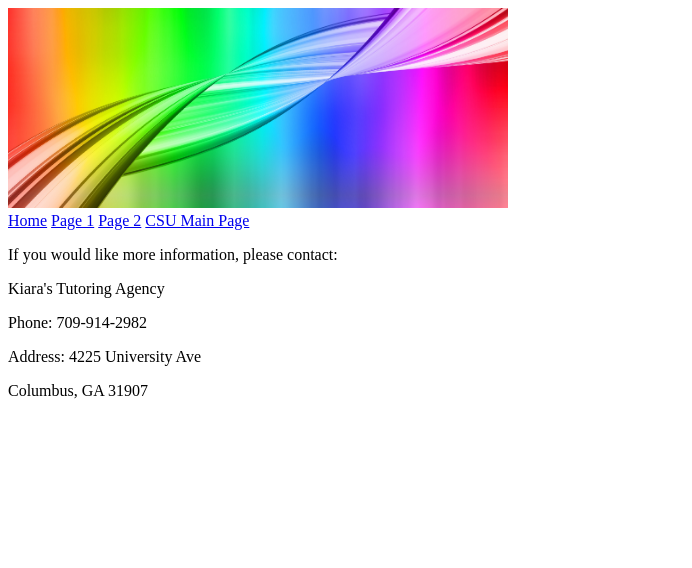
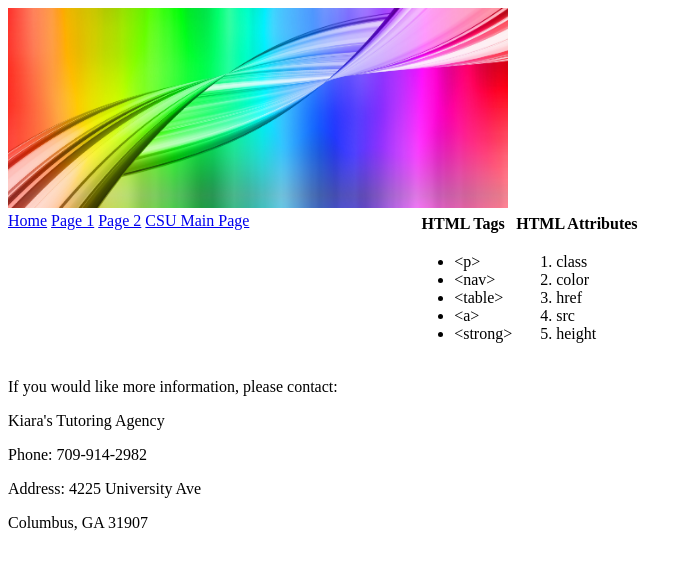
Before and after one commit to kiaraclemons/Assignment-1, a plain HTML site: page Page 2.html in a window 1280 px wide. Shown: the whole page, without its empty margins (0-692 px from the left). Drawn offline with Linux system fonts and the light colour scheme.

Commit message:
Page 2 tables made

```diff
--- a/Page 2.html
+++ b/Page 2.html
@@ -9,6 +9,7 @@
 </head>
 
 <body>
+  <div class = "grid-container">
  <header class="header">
    <img src="Images/BannerImage.jpg" height="200" width="500">
  </header>
@@ -19,16 +20,44 @@
      <a href="https://www.columbusstate.edu/">CSU Main Page</a>
   </nav>
   <main class="main">
+    <table>
+      <tr>
+        <th> HTML Tags</th>
+      <th> HTML Attributes </th>
+      </tr>
+      <tr>
+        <td>
+          <ul>
+            <li> &ltp&gt </li>
+            <li> &ltnav&gt </li>
+            <li> &lttable&gt </li>
+            <li> &lta&gt </li>
+            <li> &ltstrong&gt </li>
+          </ul>
+        </td>
+        <td>
+          <ol>
+            <li> class </li>
+            <li> color </li>
+            <li> href </li>
+            <li> src </li>
+            <li> height </li>
+          </ol>
+        </td>
+      </tr>
 
+
+    </table>
   </main>
   <footer class="footer">
     <p> If you would like more information, please contact:</p>
-    <p> Kiara's Tutoring Agency </p> <br: 1px>
-    <p> Phone: 709-914-2982</p> <br: 1px>
-    <p> Address: 4225 University Ave </p> <br: 1px>
+    <p> Kiara's Tutoring Agency </p>
+    <p> Phone: 709-914-2982</p>
+    <p> Address: 4225 University Ave </p>
     <p> Columbus, GA 31907</p>
 
   </footer>
+  </div>
 </body>
 
 </html>
--- a/style.css
+++ b/style.css
@@ -3,18 +3,16 @@ html, body {
   width: 100%;
 }
 
-.header{
+.header { grid-area: header; }
+.nav { grid-area: nav; }
+.main { grid-area: main; }
+.footer { grid-area: footer; }
 
+.grid-container{
+
+  display: grid;
+  grid-template-areas:
+  'header header header header header'
+  'nav main main main main'
+  'footer footer footer footer footer';
 }
-
-.nav{
-
-}
-
-.main{
-
-}
-
-.footer{
-
-}
```
Also changed, not shown: Page 1.html (+6 -4 lines), index.html (+13 -6 lines).
